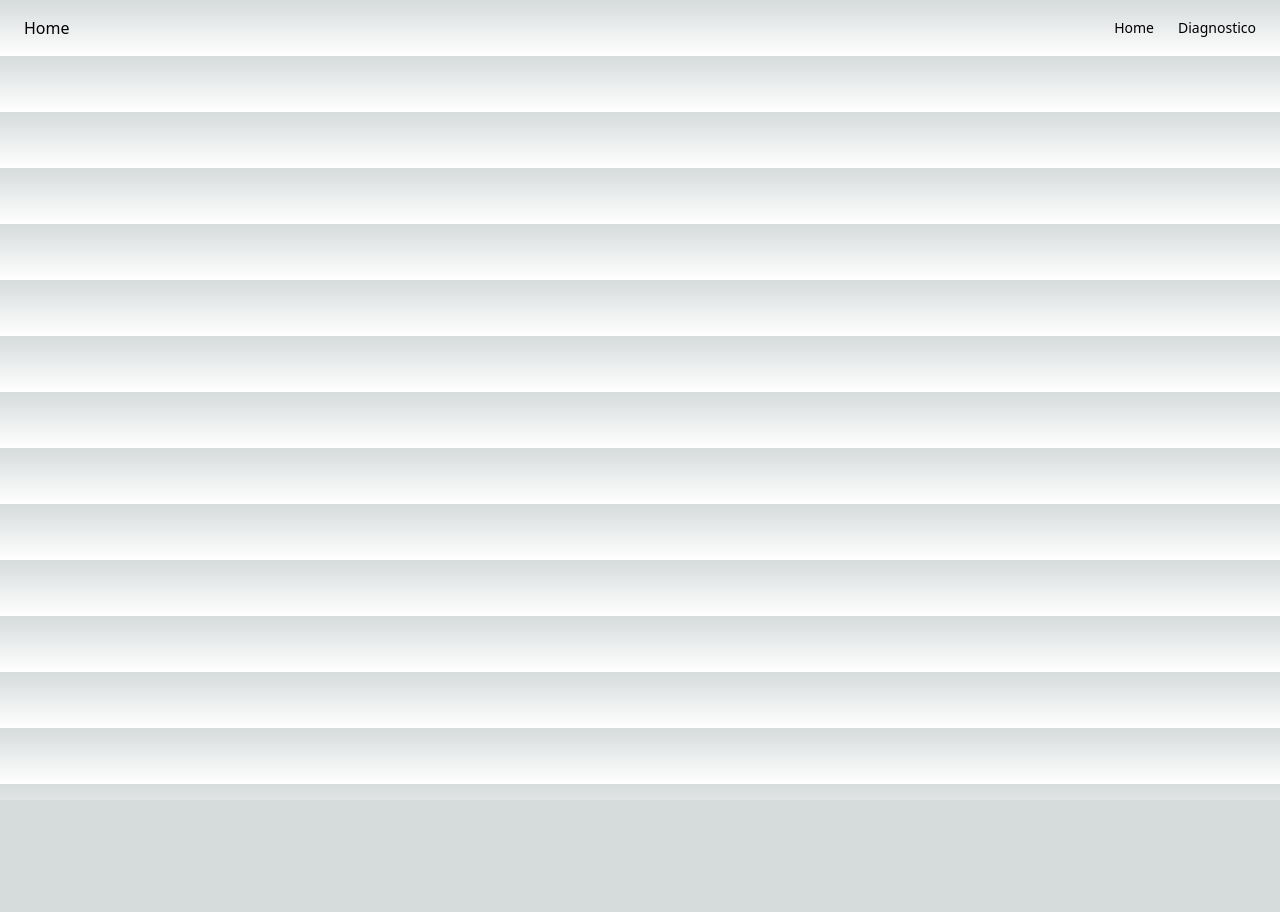
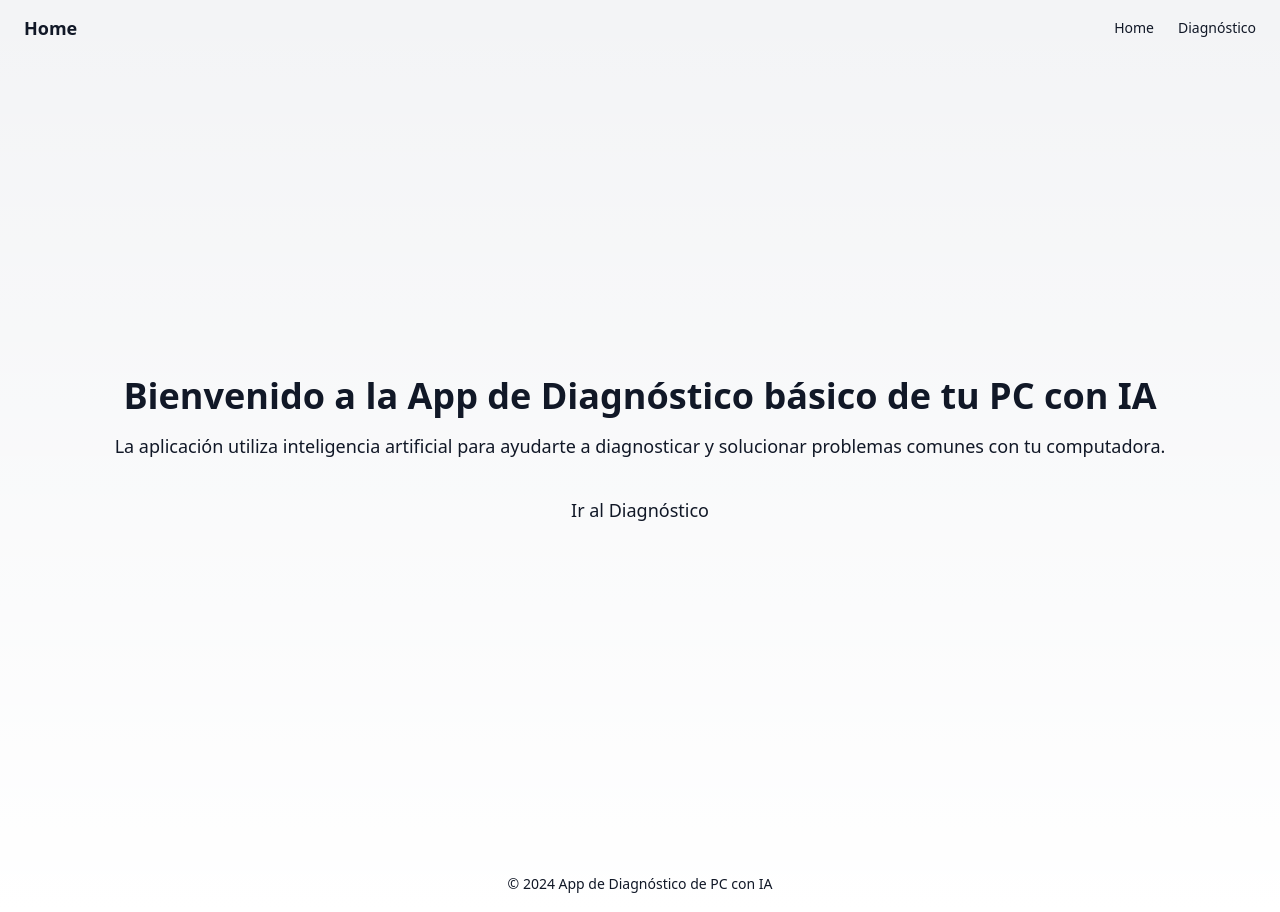
Before and after one commit to MrPotatoXx/compu-rescue, a Next.js app: page / in a window 1280 px wide. Before the commit the page ends 800 px from the top, so only its background shows below. Built offline with nearby package versions, Linux system fonts and the light colour scheme.

Commit message:
Actualizar diseño de la página de inicio y del layout

```diff
--- a/src/app/layout.tsx
+++ b/src/app/layout.tsx
@@ -7,9 +7,9 @@ export default function RootLayout({
 }>) {
   return (
     <html lang="en">
-      <body>
+      <body className="bg-gray-100 text-gray-900">
         <header className="bg-primary text-primary-foreground px-4 lg:px-6 h-14 flex items-center">
-        <a className="flex items-center justify-center" href="#">
+          <a className="flex items-center justify-center font-bold text-lg" href="/">
             Home
           </a>
           <nav className="ml-auto flex gap-4 sm:gap-6">
@@ -23,11 +23,16 @@ export default function RootLayout({
               className="text-sm font-medium hover:underline underline-offset-4"
               href="/diagnostico"
             >
-            Diagnostico
+              Diagnóstico
             </a>
           </nav>
         </header>
-      {children}
+        <main>{children}</main>
+        <footer className="bg-primary text-primary-foreground px-4 lg:px-6 h-14 flex items-center justify-center">
+          <p className="text-sm">
+            &copy; {new Date().getFullYear()} App de Diagnóstico de PC con IA
+          </p>
+        </footer>
       </body>
     </html>
   );
--- a/src/app/page.tsx
+++ b/src/app/page.tsx
@@ -1,6 +1,16 @@
 export default function Home() {
   return (
-    <main>
+    <main className="flex flex-col items-center justify-center min-h-screen py-10 px-4">
+      <h1 className="text-4xl font-bold mb-4">Bienvenido a la App de Diagnóstico básico de tu PC con IA</h1>
+      <p className="text-lg text-center mb-6">
+        La aplicación utiliza inteligencia artificial para ayudarte a diagnosticar y solucionar problemas comunes con tu computadora.
+      </p>
+      <a
+        href="/diagnostico"
+        className="bg-primary text-primary-foreground px-6 py-3 rounded-lg text-lg font-medium hover:bg-primary-dark"
+      >
+        Ir al Diagnóstico
+      </a>
     </main>
   );
 }
```
Lines whose indentation alone changed are shown as unchanged.
